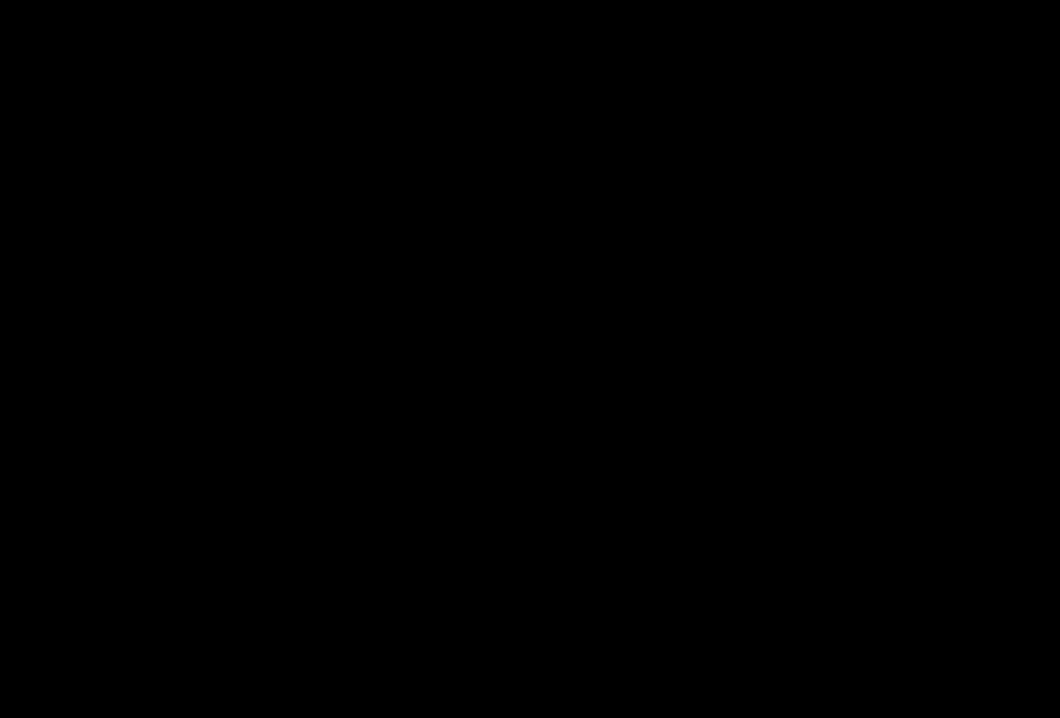
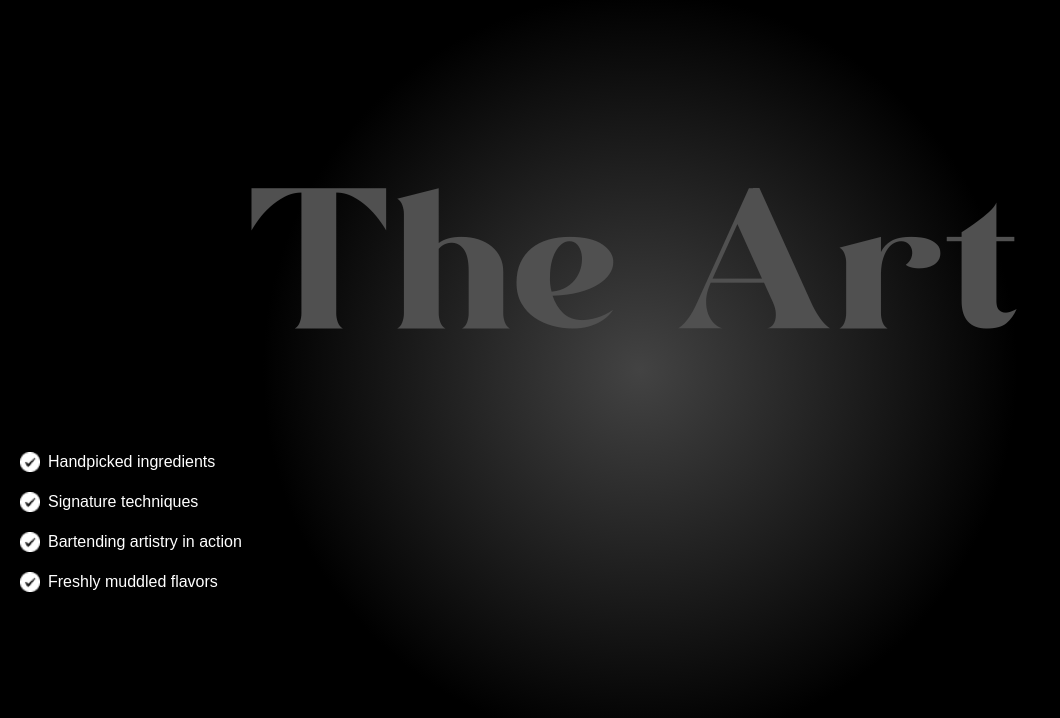
Before and after one commit to thatsehannah/gsap-cocktails, a Next.js app: page / in a window 1280 px wide. Shown: the part 2842-3560 px from the top of the page, without its empty margins (0-1060 px from the left). Before the commit the page ends 2732 px from the top, so only its background shows below. Built offline with nearby package versions, Linux system fonts and the light colour scheme; a web font is replaced by a local one.

Commit message:
creating the art section

```diff
--- a/app/page.tsx
+++ b/app/page.tsx
@@ -3,6 +3,7 @@ import Navbar from "@/components/Navbar";
 import Hero from "@/components/Hero";
 import Cocktails from "@/components/Cocktails";
 import About from "@/components/About";
+import Art from "@/components/Art";
 
 const Home = () => {
   return (
@@ -11,6 +12,7 @@ const Home = () => {
       <Hero />
       <Cocktails />
       <About />
+      <Art />
     </main>
   );
 };
--- /dev/null
+++ b/components/Art.tsx
@@ -0,0 +1,33 @@
+import { goodLists } from "@/constants";
+import Image from "next/image";
+import React from "react";
+
+const Art = () => {
+  return (
+    <div id='art'>
+      <div className='container mx-auto h-full pt-20'>
+        <h2 className='will-fade'>The Art</h2>
+        <div className='content'>
+          <ul className='space-y-4 will-fade'>
+            {goodLists.map((feature, idx) => (
+              <li
+                key={idx}
+                className='flex items-center gap-2'
+              >
+                <Image
+                  src='/images/check.png'
+                  alt='check'
+                  height={20}
+                  width={20}
+                />
+                <p>{feature}</p>
+              </li>
+            ))}
+          </ul>
+        </div>
+      </div>
+    </div>
+  );
+};
+
+export default Art;
```
